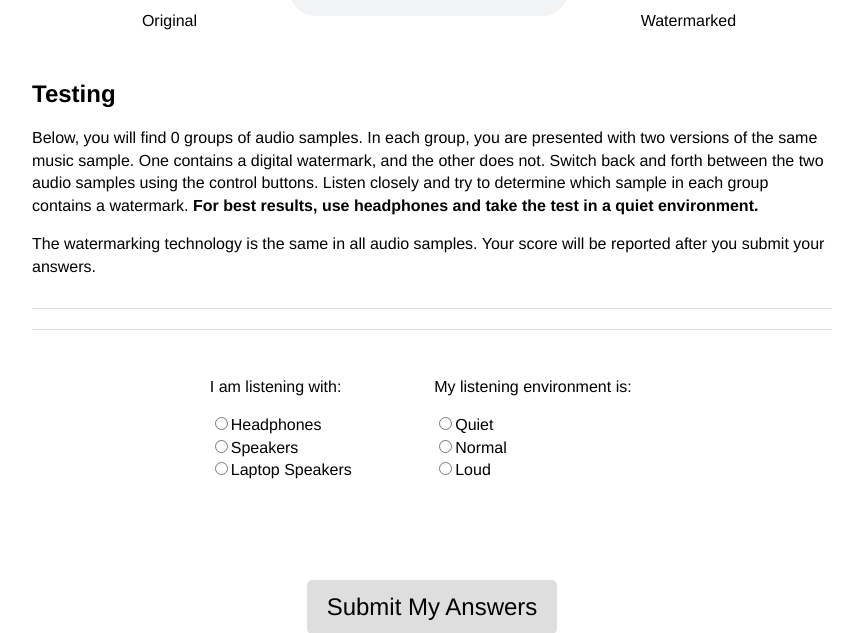
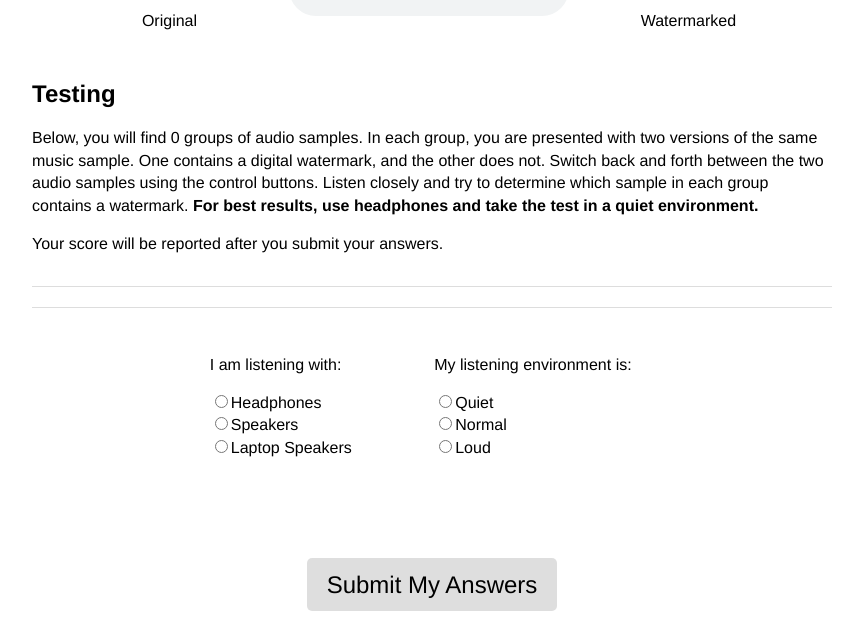
Before and after one commit to mmontag/audio-listening-test, a PHP site: page / in a window 1280 px wide. Shown: the part 1045-1678 px from the top of the page, without its empty margins (208-1063 px from the left). After the commit the page ends 1656 px from the top, so only its background shows below. Run offline with PHP 8.4, Linux system fonts and the light colour scheme; data that the repository does not hold is empty; a stand-in replaces the project's code that opens the database connection; some libraries are stand-ins or nearby versions.

Commit message:
Copy fix

```diff
--- a/index.php
+++ b/index.php
@@ -170,7 +170,6 @@ if(isset($_POST['token'])) {
     samples using the control buttons. Listen closely and try to determine which sample in each group
     contains a watermark. <strong>For best results, use headphones and take the test in a quiet environment.</strong>
   <p>
-    The watermarking technology is the same in all audio samples.
     Your score will be reported after you submit your answers.
 
   <form action="index.php" method="post">
```
